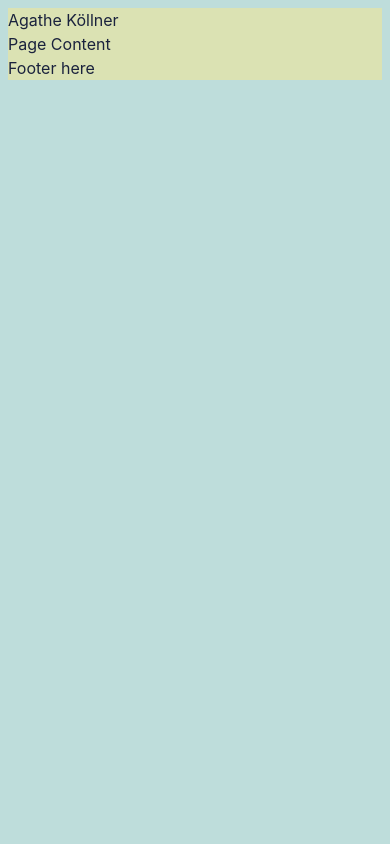
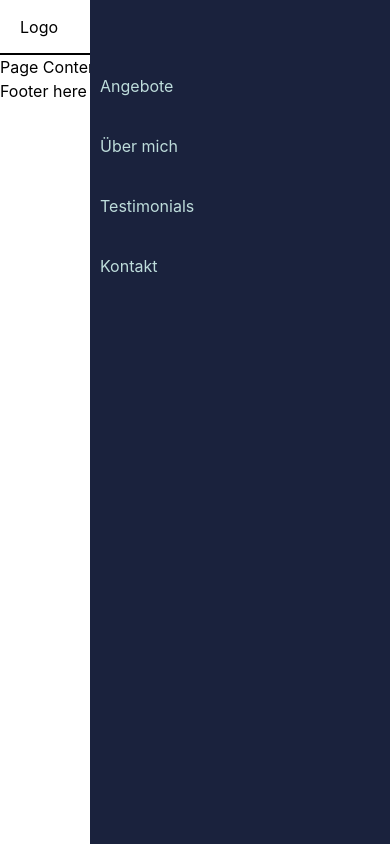
Before and after one commit to JohannaKoellner/agathekoellner, a React (Vite) app in the folder agathekoellner/: page / in a window 390 px wide. Built offline with nearby package versions, Linux system fonts and the light colour scheme.

Commit message:
RightNav.jsx and css done

```diff
--- a/agathekoellner/index.html
+++ b/agathekoellner/index.html
@@ -1,7 +1,7 @@
 <!doctype html>
 <html lang="de">
   <head>
-    <meta charset="UTF-8" />
+    <meta charset="UTF-8" name="viewport" content="width=device-width, initial-scale=1" />
     <!-- Put favicon here: -->
     <!-- <link rel="icon" type="image/svg+xml" href="/vite.svg" /> -->
     <meta name="viewport" content="width=device-width, initial-scale=1.0" />
--- a/agathekoellner/src/App.css
+++ b/agathekoellner/src/App.css
@@ -1,5 +1,4 @@
 #root {
-  background-color: var(--accent-light);
   padding: 0;
   margin: 0;
   box-sizing: border-box;
--- a/agathekoellner/src/App.jsx
+++ b/agathekoellner/src/App.jsx
@@ -1,10 +1,11 @@
 import './App.css'
+import Navbar from './components/Nav/Navbar'
 
 function App() {
 
   return (
     <div className='page'>
-      <span>Agathe Köllner</span>
+      <Navbar />
 
       <div>
         Page Content
--- /dev/null
+++ b/agathekoellner/src/components/Nav/Navbar.jsx
@@ -0,0 +1,15 @@
+import React from "react";
+import RightNav from "./RightNav";
+
+const Navbar = () => {
+    return (
+        <div className="navbar">
+            <div className="logo">
+                Logo
+            </div>
+        <RightNav />
+        </div>
+    )
+}
+
+export default Navbar
--- /dev/null
+++ b/agathekoellner/src/components/Nav/RightNav.jsx
@@ -0,0 +1,14 @@
+import React from "react";
+
+const RightNav = () => {
+    return (
+        <ul className="nav">
+            <li className="nav-item">Angebote</li>
+            <li className="nav-item">Über mich</li>
+            <li className="nav-item">Testimonials</li>
+            <li className="nav-item">Kontakt</li>
+        </ul>
+    )
+}
+
+export default RightNav
--- a/agathekoellner/src/index.css
+++ b/agathekoellner/src/index.css
@@ -1,4 +1,4 @@
-:root {
+* {
   font-family: Inter, system-ui, Avenir, Helvetica, Arial, sans-serif;
   line-height: 1.5;
   font-weight: 400;
@@ -7,25 +7,50 @@
   --neutral-dark: #1A223D;
   --accent-light: #DBE2B3;
   --accent-dark: #3F4D60;
-
-  color-scheme: light dark;
-  color: var(--neutral-dark);
-  background-color: var(--neutral-light);
   padding: 0;
   margin: 0;
   box-sizing: border-box;
 }
 
+/* :root {
+  background-color: var(--neutral-light);
+} */
 
-/* @media (prefers-color-scheme: light) {
-  :root {
-    color: #213547;
-    background-color: #ffffff;
+.navbar {
+  width: 100%;
+  height: 55px;
+  border-bottom: 2px solid black;
+  padding: 0 20px;
+  display: flex;
+  justify-content: space-between;
+}
+
+.logo {
+  padding: 15px 0;
+}
+
+.nav {
+  list-style: none;
+  display: flex;
+  flex-direction: row;
+  flex-wrap: nowrap;
+}
+
+.nav-item {
+  padding: 18px 10px;
+}
+
+@media only screen and (max-width: 768px) {
+  .nav {
+    background-color: var(--neutral-dark);
+    color: var(--neutral-light);
+    flex-direction: column;
+    flex-wrap: nowrap;
+    position: fixed;
+    top: 0;
+    right: 0;
+    height: 100vh;
+    width: 300px;
+    padding-top: 3.5rem;
   }
-  a:hover {
-    color: #747bff;
-  }
-  button {
-    background-color: #f9f9f9;
-  }
-} */
+}
```
Also changed, not shown: agathekoellner/src/components/Nav/Burger.jsx (added).
